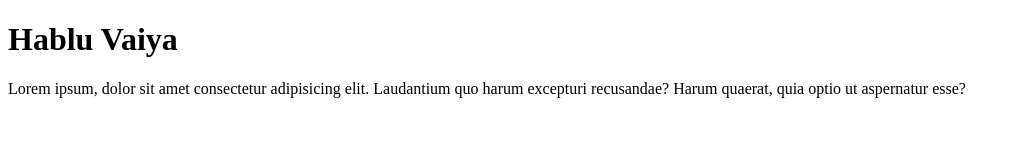
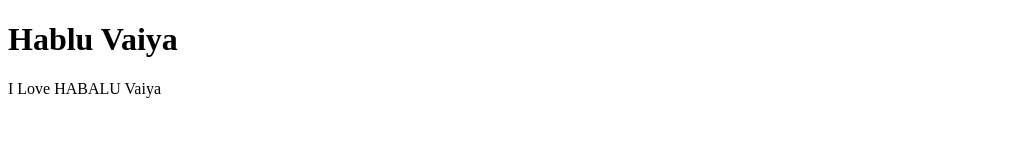
Before and after one commit to Jahangir444/2nd-website, a plain HTML site: page index.html in a window 1280 px wide. Shown: the whole page, without its empty margins (0-1020 px from the left). Drawn offline with Linux system fonts and the light colour scheme.

Commit message:
Update index.html

```diff
--- a/index.html
+++ b/index.html
@@ -8,6 +8,6 @@
 </head>
 <body>
     <h1>Hablu Vaiya</h1>
-    <p>Lorem ipsum, dolor sit amet consectetur adipisicing elit. Laudantium quo harum excepturi recusandae? Harum quaerat, quia optio ut aspernatur esse?</p>
+    <p>I Love HABALU Vaiya</p>
 </body>
 </html>
```
